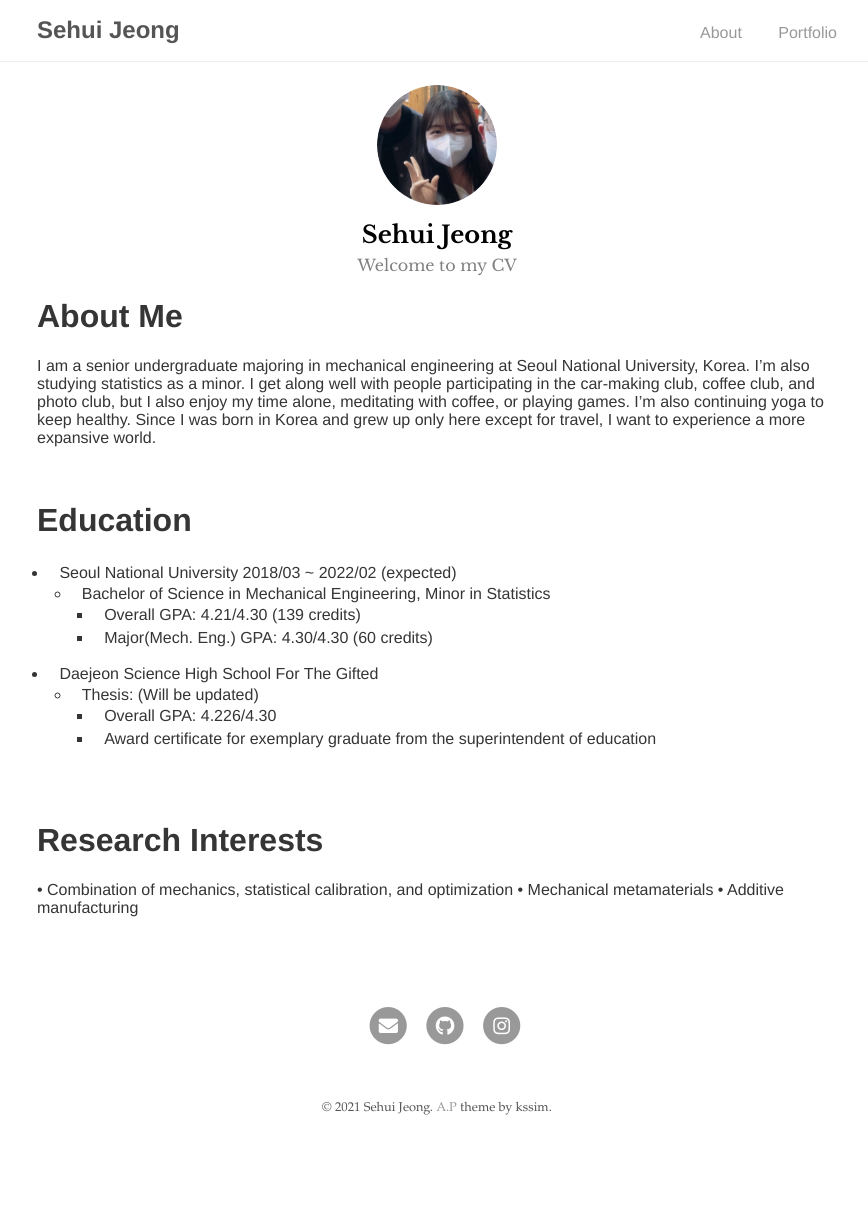
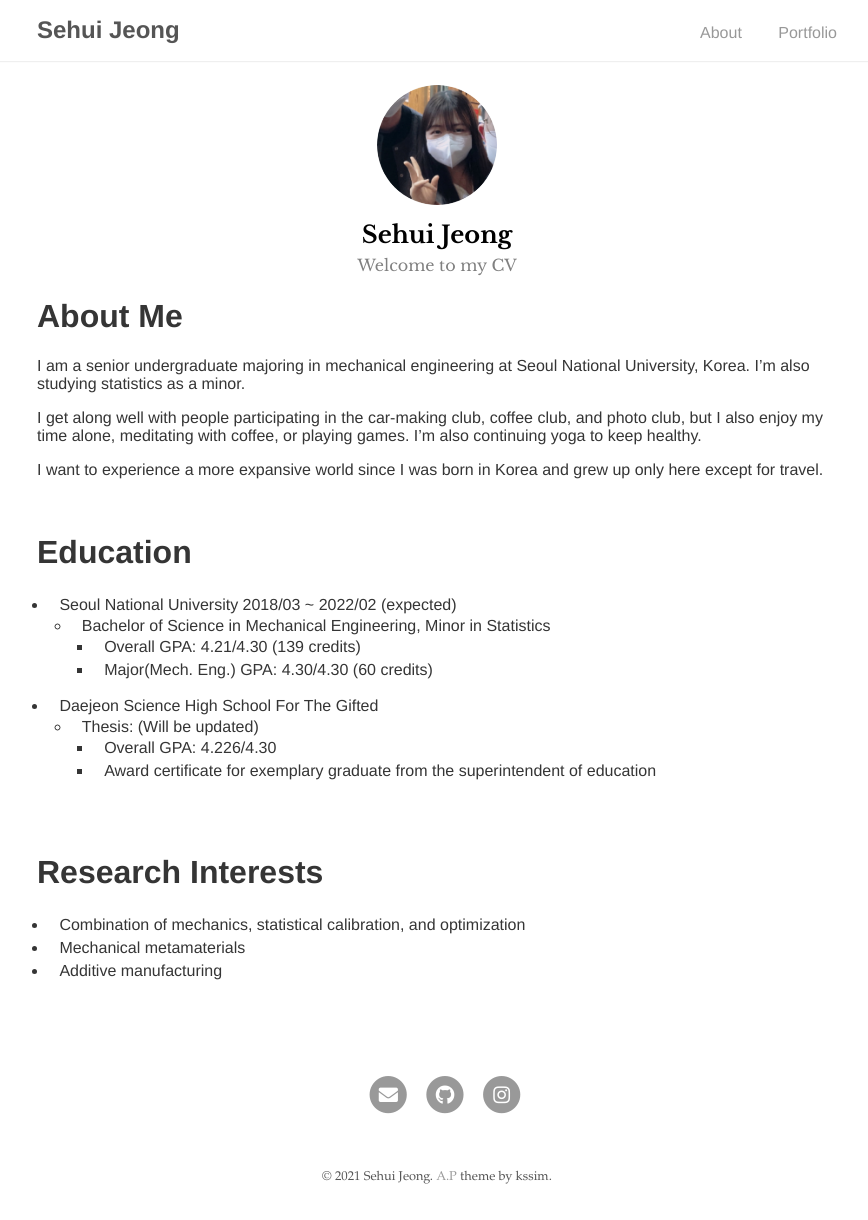
Before and after one commit to tpgml2612/CV, a Jekyll site: the page built from index.md, in a window 1280 px wide. Shown: the whole page, without its empty margins (203-1071 px from the left). Built offline with Jekyll 4.4.1, drawn with Linux system fonts in a browser that asks for light colours; our own code applies the rules of GitHub Pages for plain Markdown files; before the commit the page ends 1151 px from its top, so only the background shows below that.

```diff
--- a/index.md
+++ b/index.md
@@ -3,7 +3,12 @@ layout: about
 ---
 
 # About Me
-I am a senior undergraduate majoring in mechanical engineering at Seoul National University, Korea. I'm also studying statistics as a minor. I get along well with people participating in the car-making club, coffee club, and photo club, but I also enjoy my time alone, meditating with coffee, or playing games. I'm also continuing yoga to keep healthy. Since I was born in Korea and grew up only here except for travel, I want to experience a more expansive world.
+I am a senior undergraduate majoring in mechanical engineering at Seoul National University, Korea.
+I'm also studying statistics as a minor.
+
+I get along well with people participating in the car-making club, coffee club, and photo club, but I also enjoy my time alone, meditating with coffee, or playing games. I'm also continuing yoga to keep healthy.
+
+I want to experience a more expansive world since I was born in Korea and grew up only here except for travel.
 
 <br/>
 
@@ -20,8 +25,8 @@ I am a senior undergraduate majoring in mechanical engineering at Seoul National
 <br/>
 
 # Research Interests
-• Combination of mechanics, statistical calibration, and optimization
-• Mechanical metamaterials
-• Additive manufacturing
+* Combination of mechanics, statistical calibration, and optimization
+* Mechanical metamaterials
+* Additive manufacturing
 
 <br/>
```
